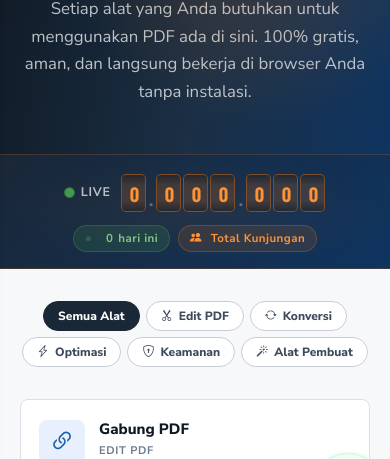
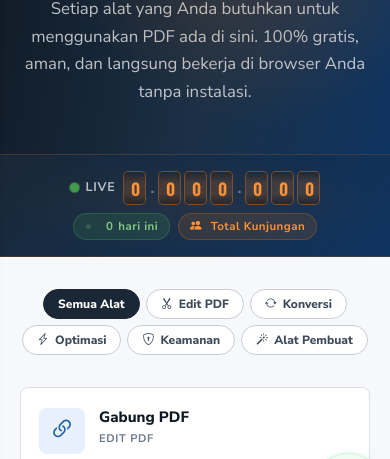
Before and after one commit to rootremon/RekanPDF, a website: page index.html in a window 390 px wide. Shown: the part 310-769 px from the top of the page. Drawn offline with nearby package versions, Linux system fonts and the light colour scheme; no server answers; a web font is replaced by a local one.

Commit message:
feat: massive UI upgrade, live counter, WA, and Trakteer

```diff
--- a/index.html
+++ b/index.html
@@ -175,45 +175,73 @@ nav{background:var(--navy2);position:sticky;top:0;z-index:200;box-shadow:0 2px 6
 
 /* ── ODOMETER CONTAINER ── */
 .odometer-wrap{
-  display:flex;align-items:center;gap:2px;
-  height:44px;overflow:hidden;
+  display:flex;
+  align-items:center;
+  gap:3px;
+  /* NO overflow:hidden di sini — biarkan slot sendiri yang clip */
 }
 
 /* Satu slot digit dengan "drum" rolling */
 .odo-slot{
-  width:30px;height:44px;
-  overflow:hidden;
-  border-radius:5px;
-  background:rgba(232,114,12,0.18);
-  border:1px solid rgba(232,114,12,0.38);
-  position:relative;
+  --odo-h: 40px;
+  --odo-w: 28px;
+  width: var(--odo-w);
+  height: var(--odo-h);
+  overflow: hidden;           /* clip drum di dalam slot */
+  border-radius: 5px;
+  background: rgba(232,114,12,0.18);
+  border: 1px solid rgba(232,114,12,0.38);
+  position: relative;
+  flex-shrink: 0;             /* jangan biarkan slot menciut */
 }
-/* Drum: kolom 0-9 yang digeser secara vertikal */
+
+/* Drum: 10 digit (0-9) yang bergerak vertikal */
 .odo-drum{
-  display:flex;flex-direction:column;
-  transition:transform 0.55s cubic-bezier(0.23,1,0.32,1);
-  will-change:transform;
+  display: flex;
+  flex-direction: column;
+  /* transform di-set oleh JS — no transition default */
+  will-change: transform;
+  /* posisi awal = digit 0 tampil */
+  transform: translateY(0px);
 }
+
+/* Setiap cell digit di dalam drum */
 .odo-drum-digit{
-  width:30px;height:44px;
-  display:flex;align-items:center;justify-content:center;
-  font-family:'Barlow Condensed',monospace;
-  font-size:1.6rem;font-weight:800;
-  color:#FF9235;
-  flex-shrink:0;
+  width: var(--odo-w, 28px);
+  height: var(--odo-h, 40px);
+  display: flex;
+  align-items: center;
+  justify-content: center;
+  font-family: 'Barlow Condensed', monospace;
+  font-size: 1.5rem;
+  font-weight: 800;
+  color: #FF9235;
+  flex-shrink: 0;
+  line-height: 1;
 }
-/* Top/bottom fade mask */
-.odo-slot::before,.odo-slot::after{
-  content:'';position:absolute;left:0;right:0;height:10px;z-index:2;pointer-events:none;
+
+/* Fade mask atas & bawah tiap slot */
+.odo-slot::before,
+.odo-slot::after{
+  content: '';
+  position: absolute;
+  left: 0; right: 0;
+  height: 10px;
+  z-index: 2;
+  pointer-events: none;
 }
-.odo-slot::before{top:0;background:linear-gradient(to bottom,rgba(15,25,35,0.55),transparent);}
-.odo-slot::after{bottom:0;background:linear-gradient(to top,rgba(15,25,35,0.55),transparent);}
+.odo-slot::before{ top:0;    background: linear-gradient(to bottom, rgba(15,25,35,0.6), transparent); }
+.odo-slot::after { bottom:0; background: linear-gradient(to top,   rgba(15,25,35,0.6), transparent); }
 
+/* Separator titik antar grup 3 digit */
 .odo-sep{
-  color:rgba(255,255,255,0.3);
-  font-size:1.2rem;font-weight:700;
-  padding-bottom:4px;align-self:flex-end;
-  margin:0 1px;line-height:1;
+  color: rgba(255,255,255,0.35);
+  font-size: 1.2rem;
+  font-weight: 700;
+  line-height: 1;
+  align-self: center;
+  margin: 0 1px;
+  flex-shrink: 0;
 }
 
 .visitor-badge-wrap{display:flex;align-items:center;gap:8px;flex-wrap:wrap;justify-content:center;}
@@ -224,9 +252,13 @@ nav{background:var(--navy2);position:sticky;top:0;z-index:200;box-shadow:0 2px 6
 
 @media(max-width:700px){
   .visitor-label{display:none;}
-  .visitor-inner{gap:10px;}
-  .odo-slot{width:25px;height:38px;}
-  .odo-drum-digit{width:25px;height:38px;font-size:1.3rem;}
+  .visitor-inner{gap:8px;}
+  .odo-slot{
+    --odo-h: 34px;
+    --odo-w: 23px;
+  }
+  .odo-drum-digit{ font-size:1.2rem; }
+  .odo-sep{ font-size:1rem; }
 }
 
 /* ═══════════════════════════════════════════
@@ -801,127 +833,156 @@ footer{background:var(--navy);color:rgba(255,255,255,0.75);margin-top:20px;borde
 
 <!-- 1. Firebase ES Module — Live Visitor Counter -->
 <script type="module">
-  import { initializeApp }          from "https://www.gstatic.com/firebasejs/12.14.0/firebase-app.js";
-  import { getDatabase, ref, onValue, runTransaction, increment, set, get }
+  import { initializeApp }
+    from "https://www.gstatic.com/firebasejs/12.14.0/firebase-app.js";
+  import { getDatabase, ref, onValue, runTransaction }
     from "https://www.gstatic.com/firebasejs/12.14.0/firebase-database.js";
 
-  /* ── Config ── */
-  const firebaseConfig = {
+  /* ── Firebase Config ── */
+  const app = initializeApp({
     apiKey:      "AIzaSyAyS2rwuV1Rx49yXmGuLfHFYHG5YYijyw8",
     authDomain:  "rekanpdf.firebaseapp.com",
     projectId:   "rekanpdf",
     databaseURL: "https://rekanpdf-default-rtdb.asia-southeast1.firebasedatabase.app"
-  };
-  const app = initializeApp(firebaseConfig);
-  const db  = getDatabase(app);
+  });
+  const db = getDatabase(app);
 
-  /* ── Refs ── */
+  /* ── DB Refs ── */
   const totalRef = ref(db, 'statistik/total_pengunjung');
   const todayKey = new Date().toISOString().slice(0, 10).replace(/-/g, '');
   const todayRef = ref(db, `statistik/harian/${todayKey}`);
 
-  /* ════════════════════════════════════════
-     ODOMETER — CSS Rolling Digit Engine
-  ════════════════════════════════════════ */
-  const SLOTS    = 7;          // jumlah digit yang ditampilkan
-  const DIGITS   = ['0','1','2','3','4','5','6','7','8','9'];
-  let   domSlots = [];         // simpan referensi drum tiap slot
+  /* ════════════════════════════════════════════════════
+     ODOMETER ENGINE — Pure CSS transform, no hardcode px
+     Cara kerja:
+     - Setiap slot punya drum berisi 10 div (digit 0–9)
+     - Untuk menampilkan digit N, drum digeser translateY = -(N × tinggiSlot)
+     - Tinggi slot dibaca dari DOM saat runtime → responsive otomatis
+  ════════════════════════════════════════════════════ */
+  const TOTAL_DIGITS = 7;            // total slot angka yang ditampilkan
+  let   drums        = [];           // array referensi elemen .odo-drum
+  let   slotHeight   = 40;          // fallback; di-update setelah build
 
+  /* Bangun markup odometer */
   function buildOdometer() {
     const wrap = document.getElementById('odometerWrap');
     if (!wrap) return;
     wrap.innerHTML = '';
-    domSlots = [];
+    drums = [];
 
-    for (let i = 0; i < SLOTS; i++) {
-      /* Separator titik setiap 3 digit dari kanan */
-      if (i > 0 && (SLOTS - i) % 3 === 0) {
+    for (let i = 0; i < TOTAL_DIGITS; i++) {
+      /* Titik pemisah: muncul sebelum grup 3 digit dari kanan */
+      /* posisi separator: sebelum digit index 1 (antara juta & ratusan ribu)
+         dan sebelum digit index 4 (antara ribuan & ratusan) */
+      if (i === 1 || i === 4) {
         const sep = document.createElement('span');
-        sep.className = 'odo-sep';
+        sep.className  = 'odo-sep';
         sep.textContent = '.';
+        sep.setAttribute('aria-hidden', 'true');
         wrap.appendChild(sep);
       }
 
-      const slot  = document.createElement('div');
+      /* Slot container */
+      const slot = document.createElement('div');
       slot.className = 'odo-slot';
 
+      /* Drum — berisi digit 0 sampai 9 */
       const drum = document.createElement('div');
       drum.className = 'odo-drum';
+      drum.style.transform  = 'translateY(0px)'; // inisialisasi ke 0
+      drum.style.transition = 'none';
 
-      /* Drum berisi 0-9 lalu 0 lagi (untuk loop seamless) */
-      [...DIGITS, '0'].forEach(ch => {
-        const d = document.createElement('div');
-        d.className = 'odo-drum-digit';
-        d.textContent = ch;
-        drum.appendChild(d);
-      });
+      for (let d = 0; d <= 9; d++) {
+        const cell = document.createElement('div');
+        cell.className   = 'odo-drum-digit';
+        cell.textContent = String(d);
+        drum.appendChild(cell);
+      }
 
       slot.appendChild(drum);
       wrap.appendChild(slot);
-      domSlots.push(drum);
+      drums.push(drum);
     }
+
+    /* Baca tinggi slot dari DOM setelah render (responsive!) */
+    const firstSlot = wrap.querySelector('.odo-slot');
+    if (firstSlot) slotHeight = firstSlot.offsetHeight || 40;
   }
 
-  /**
-   * Geser drum slot ke angka target
-   * @param {number} slotIdx   - index slot (0 = paling kiri)
-   * @param {number} digitVal  - nilai digit 0-9
-   * @param {boolean} animate  - pakai transisi atau langsung
-   */
-  function setSlotDigit(slotIdx, digitVal, animate = true) {
-    const drum = domSlots[slotIdx];
+  /* Set satu digit di slot tertentu */
+  function setDigit(slotIndex, digitValue, animate) {
+    const drum = drums[slotIndex];
     if (!drum) return;
-    const slotH = 44; // tinggi satu cell (sync dengan CSS .odo-slot height)
-    const targetY = -(digitVal * slotH);
-    drum.style.transition = animate ? 'transform 0.55s cubic-bezier(0.23,1,0.32,1)' : 'none';
-    drum.style.transform  = `translateY(${targetY}px)`;
+
+    /* Pastikan slotHeight terbaca */
+    if (slotHeight <= 0) {
+      const slot = drum.parentElement;
+      slotHeight = slot ? (slot.offsetHeight || 40) : 40;
+    }
+
+    const targetY = -(digitValue * slotHeight);
+
+    if (animate) {
+      drum.style.transition = 'transform 0.6s cubic-bezier(0.22, 1, 0.36, 1)';
+    } else {
+      drum.style.transition = 'none';
+    }
+    drum.style.transform = `translateY(${targetY}px)`;
   }
 
-  /**
-   * Update seluruh odometer dengan nilai baru
-   * @param {number} newVal
-   * @param {number} oldVal
-   */
-  function updateOdometer(newVal, oldVal = -1) {
-    const str    = String(newVal).padStart(SLOTS, '0');
-    const oldStr = oldVal >= 0 ? String(oldVal).padStart(SLOTS, '0') : null;
+  /* Update seluruh odometer ke nilai tertentu */
+  function renderOdometer(newVal, oldVal, animateAll) {
+    const newStr = String(Math.max(0, newVal)).padStart(TOTAL_DIGITS, '0');
+    const oldStr = oldVal >= 0
+      ? String(Math.max(0, oldVal)).padStart(TOTAL_DIGITS, '0')
+      : null;
 
-    str.split('').forEach((ch, i) => {
+    newStr.split('').forEach((ch, i) => {
       const digit   = parseInt(ch, 10);
-      const animate = oldStr ? oldStr[i] !== ch : false;
-      setSlotDigit(i, digit, animate);
+      /* Animasikan hanya digit yang berubah, kecuali animateAll = true */
+      const doAnim  = animateAll || (oldStr !== null && oldStr[i] !== ch);
+      setDigit(i, digit, doAnim);
     });
   }
 
-  /* ════════════════════════════════════════
-     LOGIKA KUNJUNGAN
-  ════════════════════════════════════════ */
-  const SESSION_KEY = 'rpdf_firebase_session';
+  /* ════════════════════════════════════════════════════
+     LOGIKA KUNJUNGAN — 1 sesi = 1 hitungan
+  ════════════════════════════════════════════════════ */
+  const SESSION_KEY    = 'rpdf_fb_session_v2';
   const alreadyCounted = sessionStorage.getItem(SESSION_KEY);
 
-  /* Bangun odometer dulu dengan 0 */
+  /* Build odometer dengan semua digit = 0, tanpa animasi */
   buildOdometer();
-  updateOdometer(0, -1);
+  renderOdometer(0, -1, false);
 
+  /* Tambah counter jika sesi baru */
   if (!alreadyCounted) {
-    /* Sesi baru — tambah +1 ke total dan hari ini pakai transaction */
-    runTransaction(totalRef, current => (current || 0) + 1);
-    runTransaction(todayRef, current => (current || 0) + 1);
+    runTransaction(totalRef, cur => (cur || 0) + 1);
+    runTransaction(todayRef, cur => (cur || 0) + 1);
     sessionStorage.setItem(SESSION_KEY, '1');
   }
 
-  /* Dengarkan total realtime — update odometer saat ada perubahan */
-  let lastTotal = 0;
+  /* Realtime listener — update odometer setiap ada perubahan */
+  let prevTotal = -1;
   onValue(totalRef, snapshot => {
     const val = snapshot.val() || 0;
-    updateOdometer(val, lastTotal === 0 ? -1 : lastTotal);
-    lastTotal = val;
+    /* Saat pertama kali load: tampilkan langsung tanpa animasi,
+       lalu bila ada kenaikan: animasi rolling */
+    renderOdometer(val, prevTotal, prevTotal >= 0);
+    prevTotal = val;
   });
 
-  /* Dengarkan hitungan hari ini */
+  /* Listener hitungan hari ini */
   onValue(todayRef, snapshot => {
     const el = document.getElementById('vcTodayCount');
     if (el) el.textContent = (snapshot.val() || 0).toLocaleString('id-ID');
+  });
+
+  /* Re-baca tinggi slot saat resize (misal rotasi layar HP) */
+  window.addEventListener('resize', () => {
+    const firstSlot = document.querySelector('.odo-slot');
+    if (firstSlot) slotHeight = firstSlot.offsetHeight || 40;
+    if (prevTotal >= 0) renderOdometer(prevTotal, -1, false);
   });
 </script>
 
```
